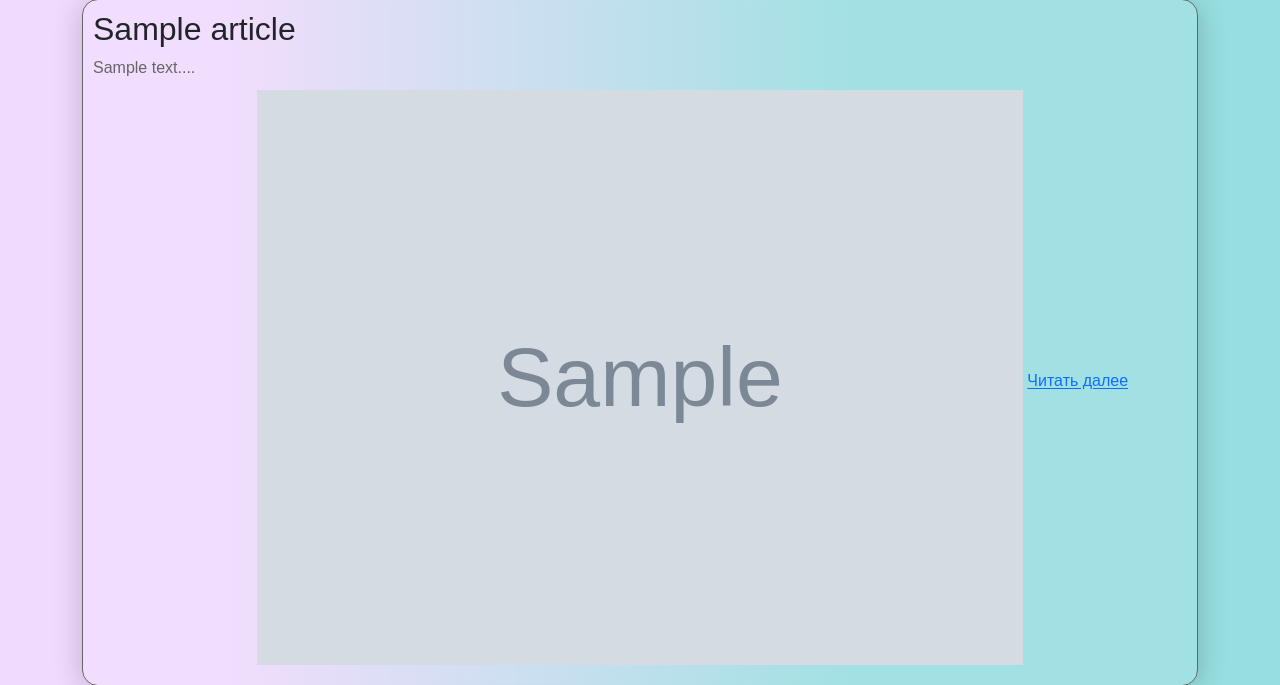
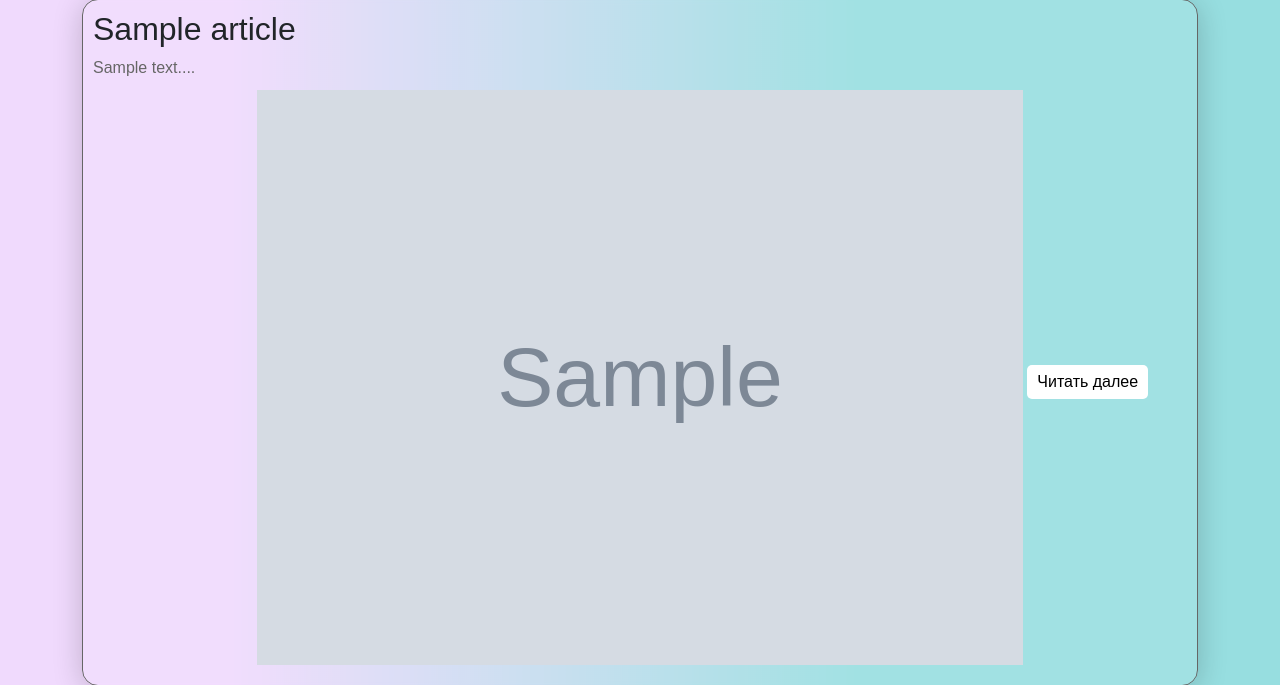
Before and after one commit to danil62628/IT-news, a Flask app: page / in a window 1280 px wide. Shown: the part 91-776 px from the top of the page. Run offline with Flask 3, Linux system fonts and the light colour scheme; the visitor is signed in with stand-in values (Sample User, id 1); tables that the repository leaves empty hold one stand-in row (values such as "Sample post"); grey boxes marked "Sample" are stand-in pictures; some libraries are stand-ins or nearby versions.

Commit message:
sixxxxxx

```diff
--- a/app.py
+++ b/app.py
@@ -1,5 +1,5 @@
 import os
-from flask import Flask, render_template, request, redirect, session, flash, get_flashed_messages
+from flask import Flask, render_template, request, redirect, session, flash, get_flashed_messages, url_for
 from werkzeug.security import generate_password_hash, check_password_hash
 from flask_sqlalchemy import SQLAlchemy
 from sqlalchemy.orm import relationship
@@ -61,17 +61,18 @@ def index():
 
 
 # Cтатьи
-#def get_comments(article_id):
-#    comments = db.session.query(Comment).filter_by(article_id=article_id).all()
-#    return comments
+
 def get_article(article_id):
     article = db.session.query(Article).get(article_id)
     return article
 @app.route("/article/<int:article_id>")
 def article(article_id):
-    article = get_article(article_id)  # Получение статьи по ID
-    comments = db.session.query(Comment, User).join(User).all()  # Получение комментариев для данной статьи
-    return render_template("article.html", article=article, comments=comments)
+    if 'user_id' not in session:
+        return redirect('/login')  # Перенаправляем на страницу авторизации, если пользователь не авторизован
+    else:
+        article = get_article(article_id)  # Получение статьи по ID
+        comments = db.session.query(Comment, User).join(User).all()  # Получение комментариев для данной статьи
+        return render_template("article.html", article=article, comments=comments)
 
 
 # Регистрация
@@ -162,7 +163,8 @@ def add_comment(article_id):
            db.session.commit()
            db.session.close()
 
-       return redirect('/')
+       #return redirect('/article/<int:article_id>')
+       return redirect(url_for('article', article_id=article_id))
 
 
 
--- a/static/css/main.css
+++ b/static/css/main.css
@@ -125,6 +125,8 @@ header nav a:hover {
   box-shadow: 0 4px 30px rgba(0, 0, 0, 0.2);
   backdrop-filter: blur(2.8px);
 
+  display: flex;
+  flex-direction: column;
 }
 
   .article h3 {
@@ -191,3 +193,19 @@ textarea:focus {
   margin-bottom: 10px;
   margin-left: 15%;
 }
+
+.read {
+  display: inline-block;
+    padding: 5px 10px;
+    background-color: #ffffff;
+    color: #000000;
+    text-decoration: none;
+    border-radius: 5px;
+    margin-top: 10px;
+    transition: background-color 0.3s ease;
+}
+
+.read:hover {
+  background-color: #007bff;
+  color: #fff;
+}
--- a/templates/index.html
+++ b/templates/index.html
@@ -39,7 +39,7 @@
         <h2>{{ article.title }}</h2>
         <p>{{ article.content[:200] }}...</p>
         <img class="images" src="{{ article.image_url }}" alt="{{ article.title }}">
-        <a href="/article/{{ article.id }}">Читать далее</a>
+        <a class="read" href="/article/{{ article.id }}">Читать далее</a>
       </article>
       </div>
       </div>
```
Also changed, not shown: templates/article.html (+4 -9 lines).
